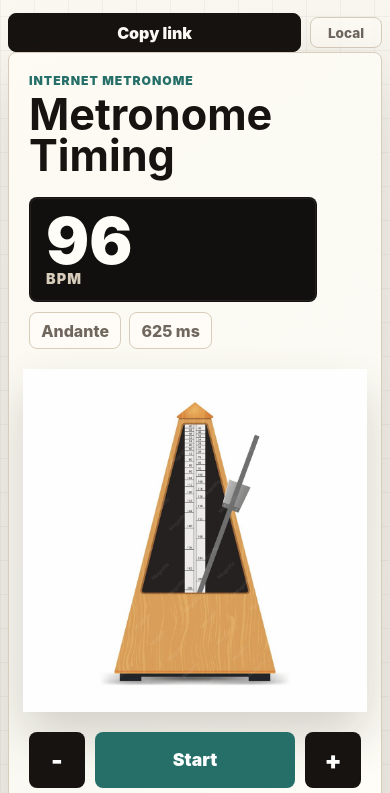
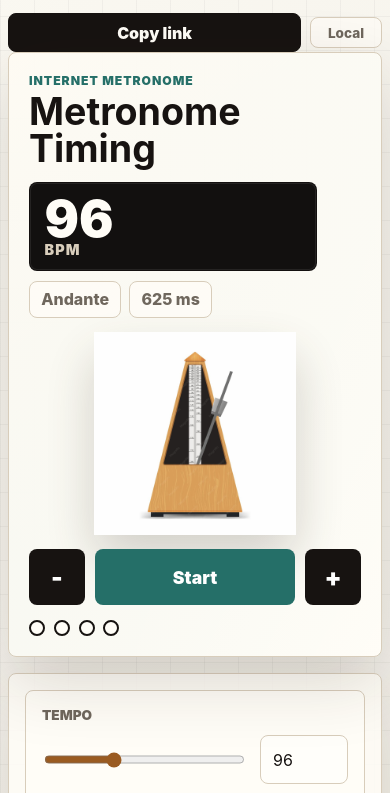
Before and after one commit to Molten-Bot/cordia-metro, a website: page public/index.html in a window 390 px wide. Shown: the part 51-844 px from the top of the page. Drawn offline with Linux system fonts and the light colour scheme.

Commit message:
chore: The image is... pushing the layout down? make the image
Co-authored-by: Molten Bot 000 <260473928+moltenbot000@users.noreply.github.com>

```diff
--- a/public/global.css
+++ b/public/global.css
@@ -146,7 +146,6 @@ a {
 .workspace {
   align-items: stretch;
   gap: 1rem;
-  min-height: calc(100vh - 118px);
 }
 
 .meter-stage {
@@ -154,7 +153,7 @@ a {
   flex: 1 1 58%;
   flex-direction: column;
   justify-content: space-between;
-  gap: 1.25rem;
+  gap: 0.9rem;
   overflow: hidden;
   padding: clamp(1.25rem, 3vw, 2rem);
   border: 1px solid var(--line);
@@ -183,16 +182,16 @@ a {
 h1 {
   max-width: 11ch;
   margin: 0;
-  font-size: clamp(2.7rem, 7vw, 6.4rem);
-  line-height: 0.95;
+  font-size: clamp(2.35rem, 5.8vw, 5rem);
+  line-height: 0.98;
   letter-spacing: 0;
 }
 
 .bpm-stack {
   display: grid;
   width: min(18rem, 100%);
-  margin-top: 1.3rem;
-  padding: 0.9rem 1rem;
+  margin-top: 0.9rem;
+  padding: 0.75rem 0.9rem;
   border: 1px solid rgb(23 19 17 / 18%);
   border-radius: var(--radius);
   background: #12100f;
@@ -201,7 +200,7 @@ h1 {
 }
 
 .bpm-stack span:first-child {
-  font-size: clamp(4rem, 13vw, 8rem);
+  font-size: clamp(3.2rem, 10vw, 6.2rem);
   font-weight: 950;
   line-height: 0.9;
 }
@@ -232,9 +231,9 @@ h1 {
 .metronome {
   position: absolute;
   right: clamp(-2rem, 2vw, 1rem);
-  bottom: -1.5rem;
-  width: min(45vw, 520px);
-  min-width: 320px;
+  bottom: -1rem;
+  width: min(34vw, 390px);
+  min-width: 240px;
   opacity: 0.95;
   pointer-events: none;
 }
@@ -428,7 +427,8 @@ select:focus {
     right: auto;
     bottom: auto;
     align-self: center;
-    width: min(88vw, 470px);
+    width: min(52vw, 240px);
+    min-width: 180px;
     transform: none;
   }
 }
@@ -451,10 +451,6 @@ select:focus {
     flex: 1;
   }
 
-  .metronome {
-    min-width: 280px;
-  }
-
   .transport,
   .tempo-control {
     align-items: stretch;
```
